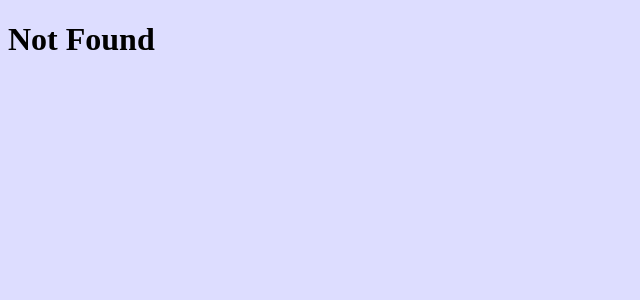
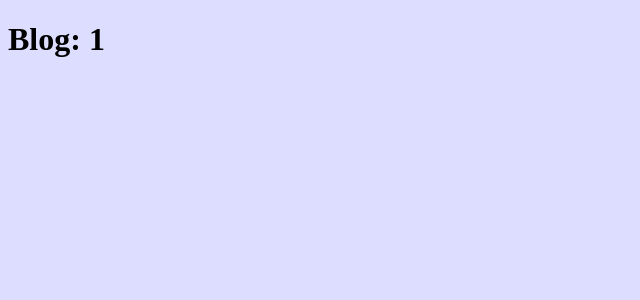
Before and after one commit to nobiki/nextjs-test, a Next.js app in the folder tohoho/: page /blog/1 in a window 1280 px wide. Before the commit this address had no page. Shown: the top 300 px of the page, without its empty margins (0-640 px from the left). Built offline with nearby package versions, Linux system fonts and the light colour scheme.

Commit message:
Dinamic rooting

```diff
--- /dev/null
+++ b/tohoho/app/blog/[slug]/page.tsx
@@ -0,0 +1,3 @@
+export default function Page({ params }: { params: { slug: string } }) {
+  return <h1>Blog: {params.slug}</h1>
+}
```
